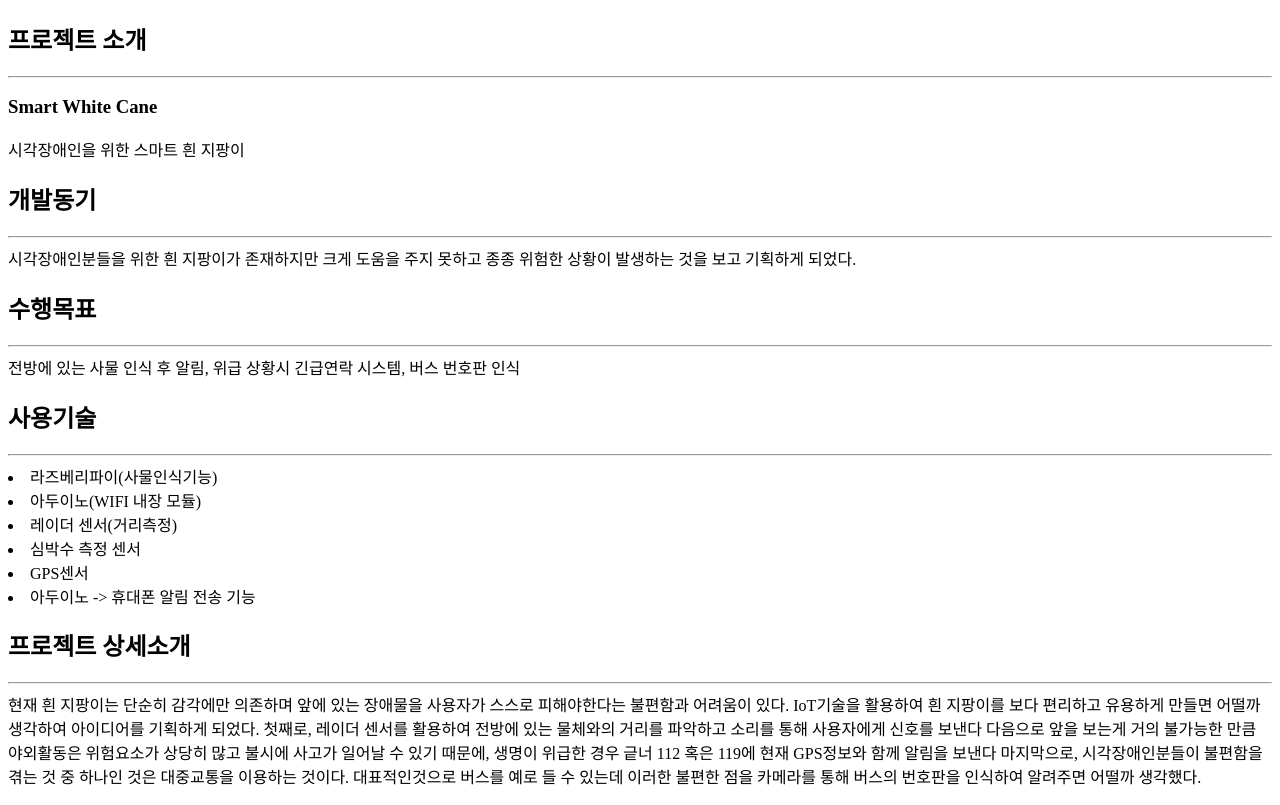
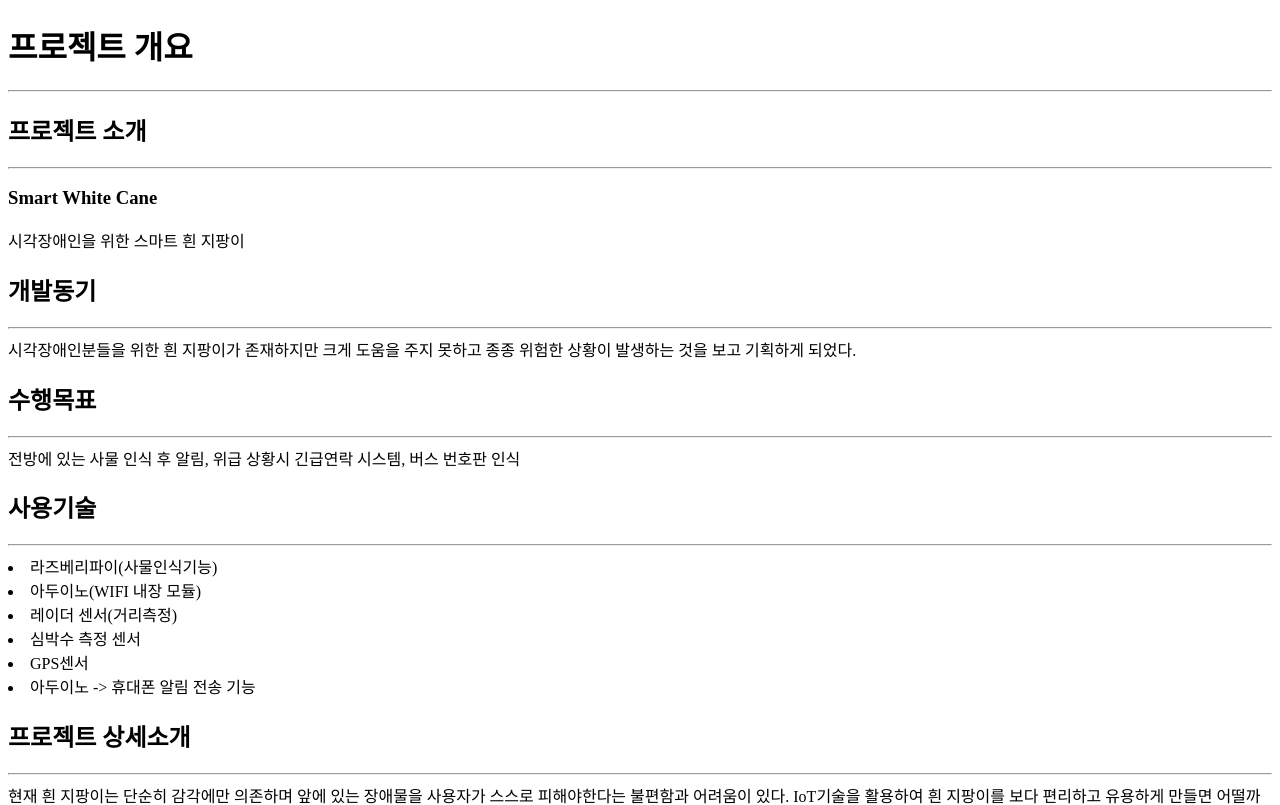
Before and after one commit to capstone-sujun/.github, a plain HTML site: page index.html in a window 1280 px wide. Shown: the part 1793-2598 px from the top of the page. Drawn offline with Linux system fonts and the light colour scheme.

Commit message:
Update index.html

```diff
--- a/index.html
+++ b/index.html
@@ -20,6 +20,8 @@ E-Mail <img src="https://img.shields.io/badge/glwnsgh123@icloud.com-FFFFFF?style
 <br>
 E-Mail <img src="https://img.shields.io/badge/jsuho7321j@naver.com-FFFFFF?style=flat-square&logo=naver&logoColor="/>
 
+<h1>프로젝트 개요</h1>
+<hr>
 <h2>프로젝트 소개</h2>
 <hr>
   <h3>Smart White Cane</h3>
```
